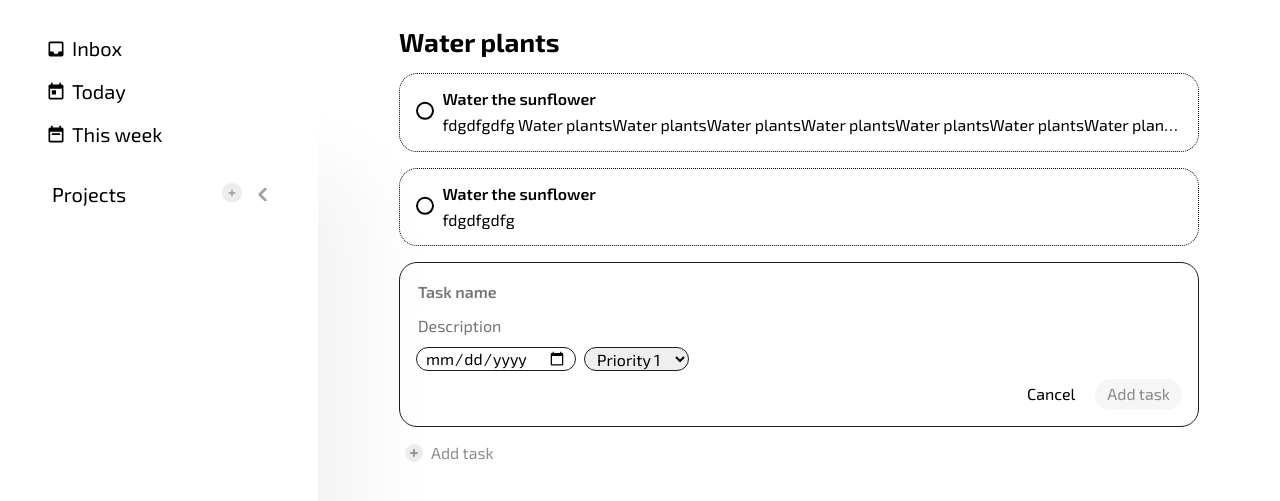
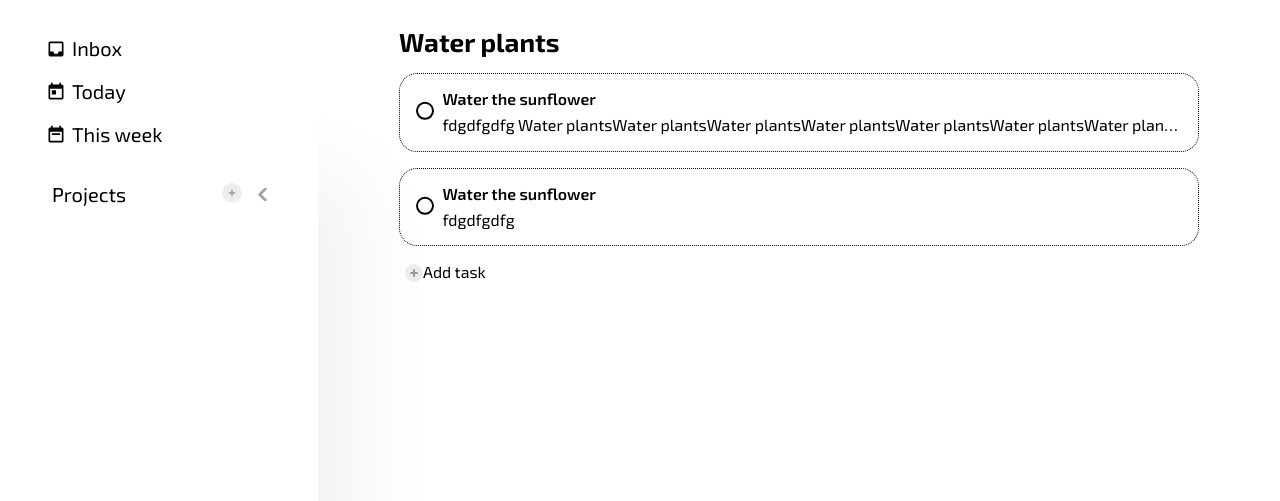
Before and after one commit to JonathanDump/Todo-list, a website built with webpack: page src/index.html in a window 1280 px wide. Shown: the part 67-568 px from the top of the page. Built offline with nearby package versions, Linux system fonts and the light colour scheme.

Commit message:
Make rename, populatePrjList, addTask functions

```diff
--- a/src/index.html
+++ b/src/index.html
@@ -41,6 +41,29 @@
               <img src="/src/icons/calendar-week.svg" alt="" />
               This week
             </button>
+
+            <!-- <div class="rename-wrapper">
+              <form action="" class="rename-form">
+                <div class="rename-form__input-wrapper">
+                  <input type="text" placeholder="New name" required />
+                </div>
+                <div class="rename-form__btn-wrapper">
+                  <button
+                    class="rename-form__btn cancel"
+                    id="rename-form__btn-cancel"
+                  >
+                    Cancel
+                  </button>
+                  <button
+                    class="rename-form__btn apply"
+                    id="rename-form__btn-apply"
+                    disabled
+                  >
+                    Apply
+                  </button>
+                </div>
+              </form>
+            </div> -->
           </div>
           <div class="projects">
             <div class="projects__projects-section-wrapper">
@@ -173,7 +196,7 @@
                   <div class="task__description">fdgdfgdfg</div>
                 </div>
               </div>
-              <div class="task-create">
+              <!-- <div class="task-create">
                 <form action="">
                   <div class="info-wrapper">
                     <div class="info-wrapper__content">
@@ -211,9 +234,10 @@
                     </button>
                   </div>
                 </form>
+              </div> -->
             </div>
-              <div class="tasks__add-todo-btn-wrapper">
-                <button class="tasks__add-todo-btn">
+            <div class="add-todo-btn-wrapper">
+              <button class="add-todo-btn">
                 <svg
                   width="18"
                   height="18"
@@ -250,6 +274,5 @@
         </div>
       </div>
     </div>
-    </div>
   </body>
 </html>
```
Lines whose indentation alone changed are shown as unchanged.
